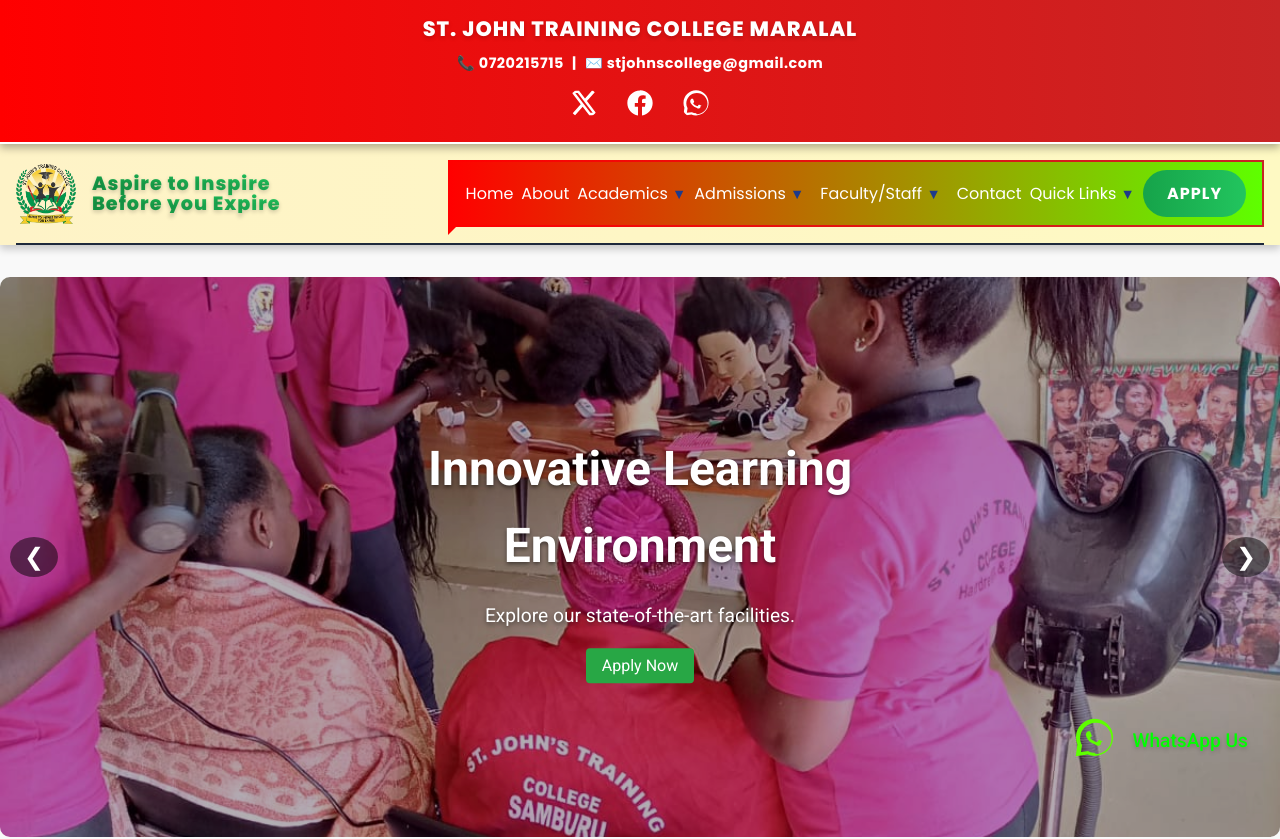
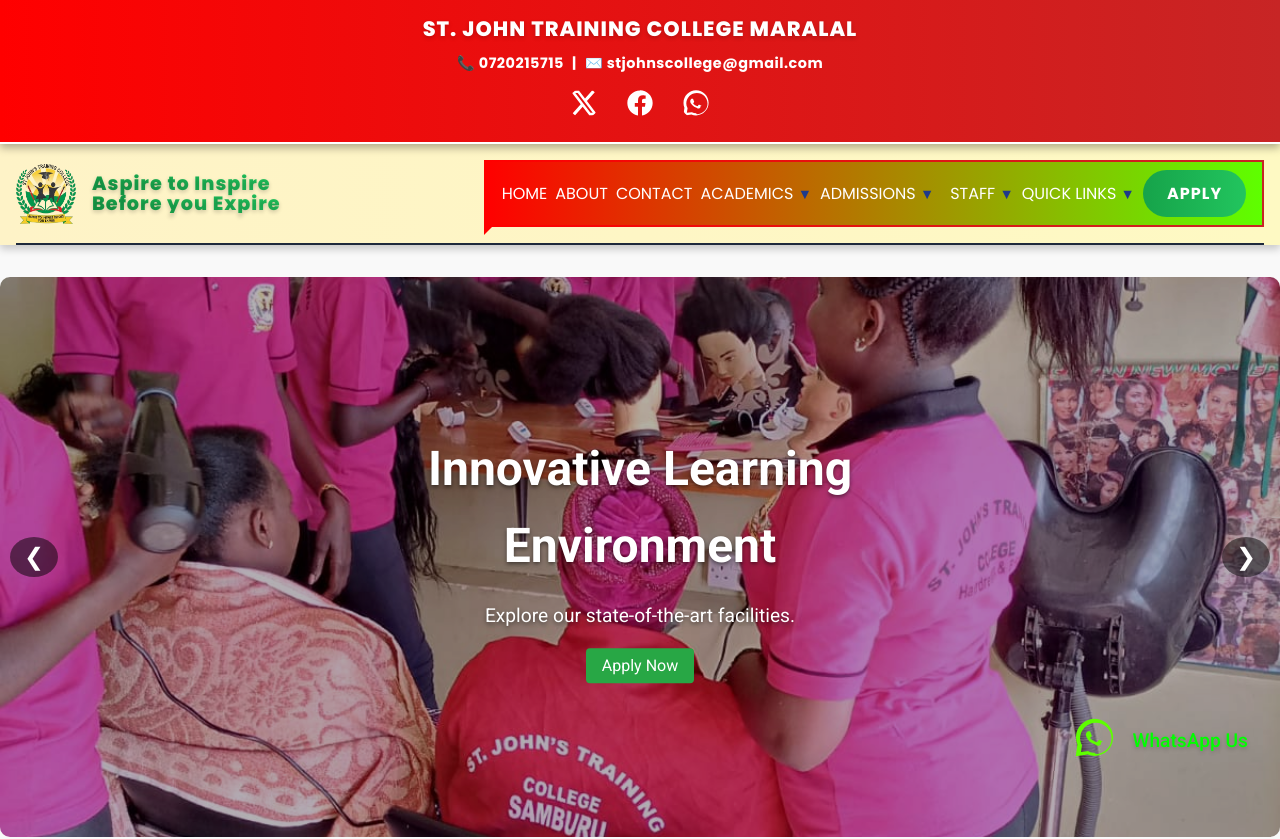
Before and after one commit to richardngasike/stjohna-website, a Next.js app: page / in a window 1280 px wide. Shown: the top 839 px of the page. Built offline with nearby package versions, Linux system fonts and the light colour scheme.

Commit message:
Add files via upload

```diff
--- a/components/Header.js
+++ b/components/Header.js
@@ -86,10 +86,13 @@
           </button>
           <nav className={`nav ${isMobileMenuOpen ? 'open' : ''}`} aria-label="Main navigation">
             <div className="nav-item">
-              <Link href="/" className="nav-link" aria-current="page">Home</Link>
+              <Link href="/" className="nav-link" aria-current="page">HOME</Link>
             </div>
             <div className="nav-item">
-              <Link href="/about" className="nav-link">About</Link>
+              <Link href="/about" className="nav-link">ABOUT</Link>
+            </div>
+            <div className="nav-item">
+              <Link href="/contact" className="nav-link">CONTACT</Link>
             </div>
             <div className="nav-item">
               <Link
@@ -99,7 +102,7 @@
                 aria-expanded={openDropdown === 1}
                 onClick={() => toggleMobileDropdown(1)}
               >
-                Academics <span className="chevron">▼</span>
+                ACADEMICS <span className="chevron">▼</span>
               </Link>
               <div className={`dropdown ${openDropdown === 1 ? 'open' : ''}`}>
                 <Link href="/programs/undergraduate">📚 Diploma Courses</Link>
@@ -116,7 +119,7 @@
                 aria-expanded={openDropdown === 2}
                 onClick={() => toggleMobileDropdown(2)}
               >
-                Admissions <span className="chevron">▼</span>
+                ADMISSIONS <span className="chevron">▼</span>
               </Link>
               <div className={`dropdown ${openDropdown === 2 ? 'open' : ''}`}>
                 <Link href="/admissions/apply">📝 How to Apply</Link>
@@ -135,19 +138,13 @@
                 aria-expanded={openDropdown === 4}
                 onClick={() => toggleMobileDropdown(4)}
               >
-                Faculty/Staff <span className="chevron">▼</span>
+                STAFF <span className="chevron">▼</span>
               </Link>
               <div className={`dropdown ${openDropdown === 4 ? 'open' : ''}`}>
                 <Link href="/faculty-staff/directory">👩‍🏫 Faculty Directory</Link>
                 <Link href="/faculty-staff/resources">📋 Staff Resources</Link>
                 <Link href="/faculty-staff/research">🔬 Research</Link>
               </div>
-            </div>
-            <div className="nav-item">
-
-            </div>
-            <div className="nav-item">
-              <Link href="/contact" className="nav-link">Contact</Link>
             </div>
             <div className="nav-item">
               <Link
@@ -157,7 +154,7 @@
                 aria-expanded={openDropdown === 6}
                 onClick={() => toggleMobileDropdown(6)}
               >
-                Quick Links <span className="chevron">▼</span>
+                QUICK LINKS <span className="chevron">▼</span>
               </Link>
               <div className={`dropdown ${openDropdown === 6 ? 'open' : ''}`}>
                 <Link href="/library">📚 Library</Link>
@@ -190,7 +187,7 @@
             </div>
             <div className="developer-caption">
               <a href="https://richardngasike.co.ke" target="_blank" rel="noopener noreferrer">
-                DEVELOPER BY RICHARD NGASIKE
+                DEVELOPED BY RICHARD NGASIKE
               </a>
             </div>
           </nav>
```
